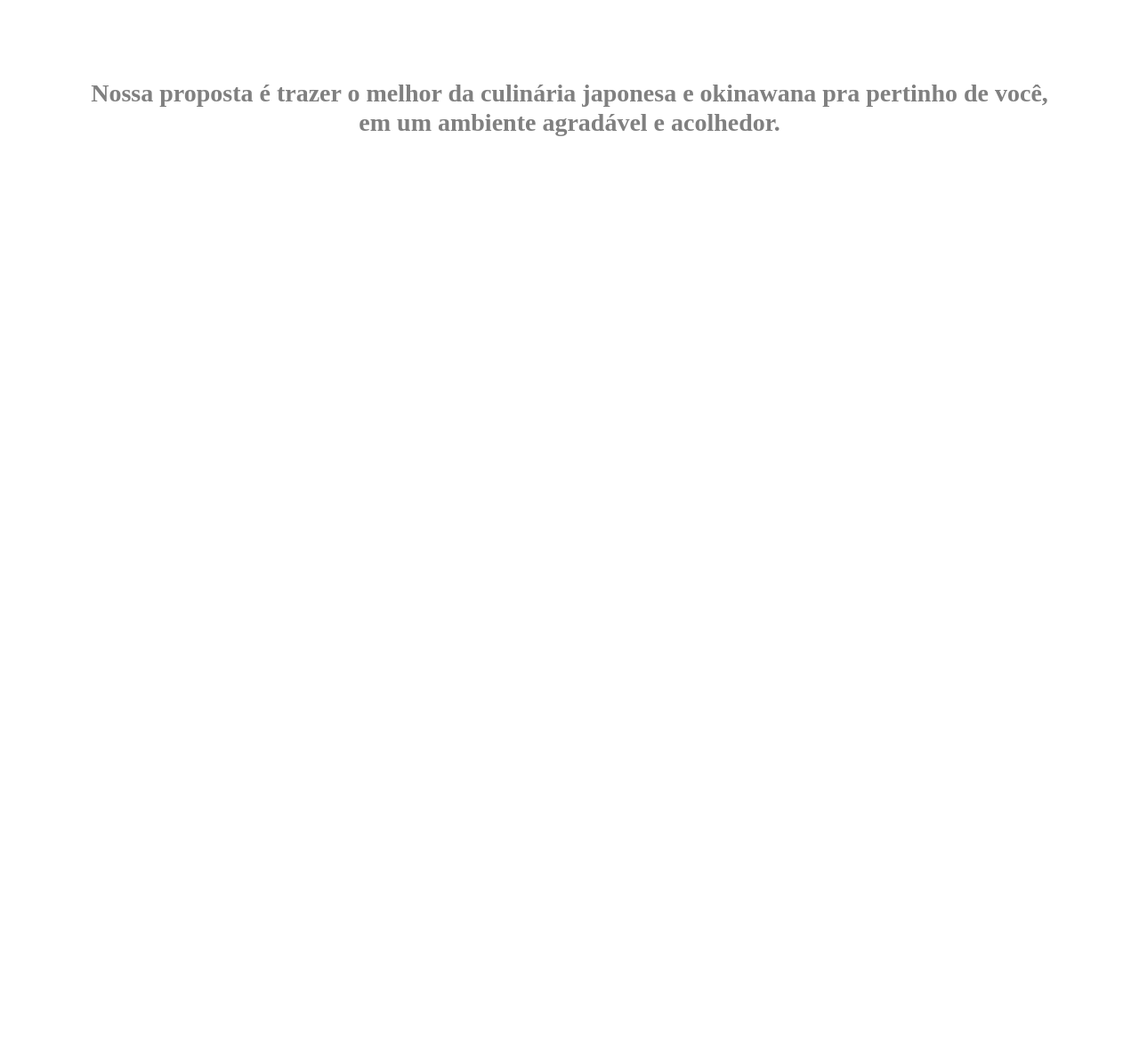
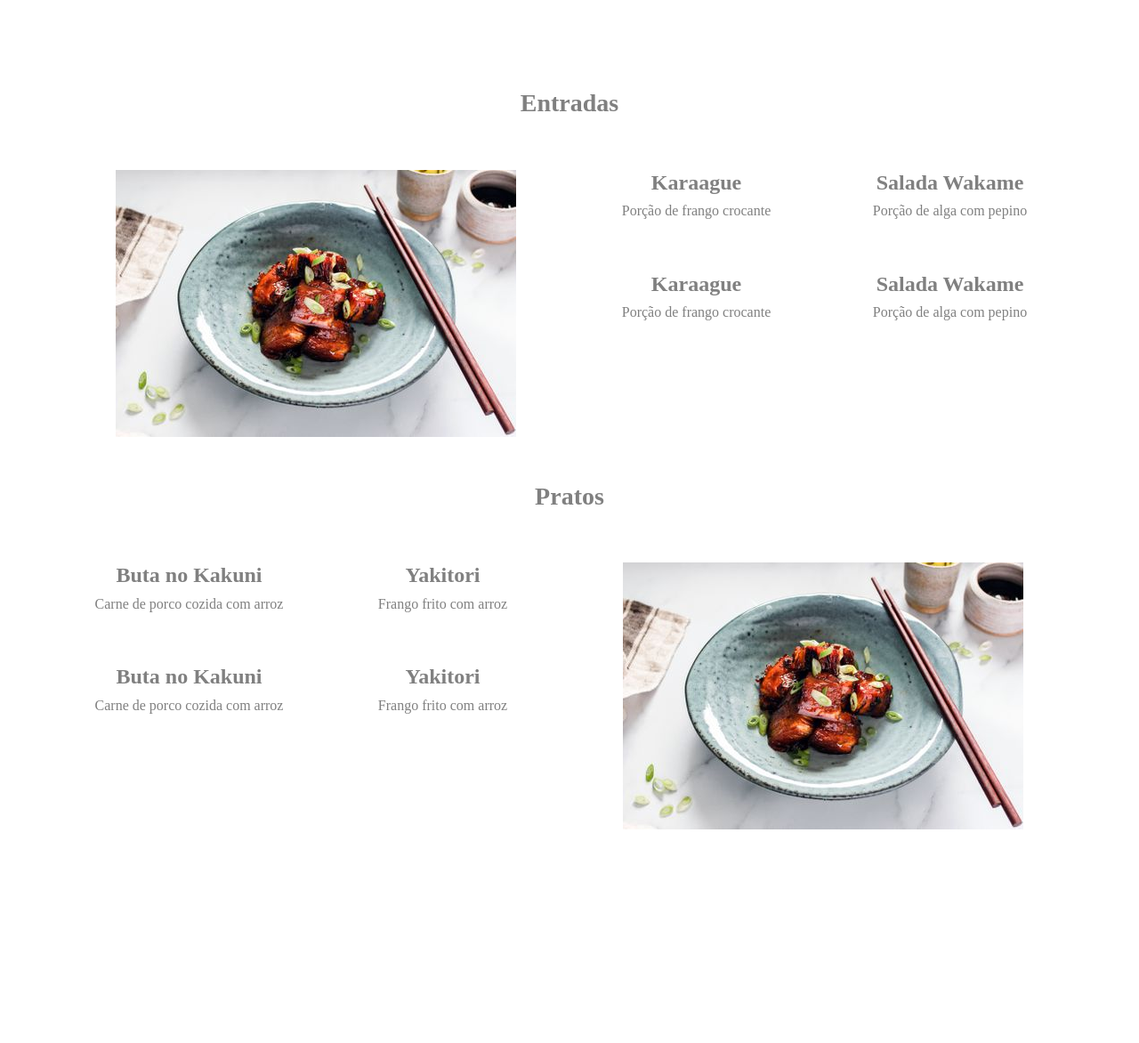
Before and after one commit to jpaulo/jpaulo.github.io, a PHP site: page /index.html in a window 1280 px wide. Shown: the part 2539-3711 px from the top of the page at 89% size. Before the commit the page ends 2692 px from the top, so only its background shows below. Run offline with PHP 8.4, Linux system fonts and the light colour scheme.

Commit message:
more sections

```diff
--- a/assets/css/index.css
+++ b/assets/css/index.css
@@ -2,3 +2,16 @@
   background-image: linear-gradient(rgba(0, 0, 0, 0.5), rgba(0, 0, 0, 0.5)), url('/assets/images/hero_index_2.jpg');
   /*<span>Photo by <a href="https://unsplash.com/@thecreativv?utm_source=unsplash&amp;utm_medium=referral&amp;utm_content=creditCopyText">The Creativv</a> on <a href="https://unsplash.com/s/photos/japanese-food?utm_source=unsplash&amp;utm_medium=referral&amp;utm_content=creditCopyText">Unsplash</a></span>*/
 }
+
+.hero-food-menu {
+  justify-content: center;
+  align-items: center;
+  text-align: center;
+  display: flex;
+  background: no-repeat center center fixed;
+  -webkit-background-size: cover;
+  -moz-background-size: cover;
+  -o-background-size: cover;
+  background-size: cover;
+  background-image: linear-gradient(rgba(0, 0, 0, 0.5), rgba(0, 0, 0, 0.5)), url('/assets/images/hero_index_2.jpg');
+}
--- a/index.html
+++ b/index.html
@@ -40,11 +40,21 @@
         <img src="assets/images/white_logo.png" style="height: auto; width: 300px;">
       </div>
     </section>
-    <section style="margin-top: 150px; margin-bottom: 150px;">
+    <section style="margin-top: 250px; margin-bottom: 250px;">
       <div class="container">
         <div class="row">
           <div class="col">
-            <h3 style="text-align: center; color: grey; font-weight: bolder;">O melhor sabor de Okinawa e do Japão agora na Vila Carrão.</h3>
+            <h3 style="text-align: center; color: grey; font-weight: bolder;">O melhor sabor de Okinawa e do Japão</h3>
+            <h3 style="text-align: center; color: grey; font-weight: bolder;"> agora na Vila Carrão</h3>
+          </div>
+        </div>
+      </div>
+    </section>
+    <section style="margin-bottom: 250px;">
+      <div class="container">
+        <div class="row">
+          <div class="col-12 text-center">
+            <img src="/assets/images/okinawa_cusine_3.png" class="img-responsive" style="height: auto; width: 100%; max-width: 300px;">
           </div>
         </div>
       </div>
@@ -53,25 +63,136 @@
       <div class="container">
         <div class="row">
           <div class="col-12 text-center">
-            <img src="/assets/images/okinawa_cusine_3.png" class="img-responsive" style="height: auto; width: 100%;">
+            <h3 style="text-align: center; color: grey; font-weight: bolder;">Nossa proposta é trazer o melhor da</h3>
+            <h3 style="text-align: center; color: grey; font-weight: bolder;">culinária japonesa e okinawana pra pertinho de você</h3>
+            <h3 style="text-align: center; color: grey; font-weight: bolder;">em um ambiente agradável e acolhedor.</h3>
+          </div>
+        </div>
+        <div class="row">
+          <div class="col-12 col-sm-6 text-center">
+            <button class="custom-button">Conheça</button>
+          </div>
+          <div class="col-12 col-sm-6 text-center">
+            <button class="custom-button">Delivery</button>
           </div>
         </div>
       </div>
     </section>
-    <section style="margin-bottom: 150px;">
-      <div class="container">
-        <div class="row">
+    <section style="margin-bottom: 250px;">
+      <div class="hero-food-menu text-center" style="width: 100vw; height: auto; min-height: 300px;">
+        <h2 class="" style="color: white; justify-content: center; text-align: center; font-weight: bolder;">Cardápio</h2>
+      </div>
+      <div class="container" style="margin-top: 100px; margin-bottom: 100px;">
+        <div class="row text-center" style="margin-bottom: 50px;">
           <div class="col-12 text-center">
-            <h3 style="text-align: center; color: grey; font-weight: bolder;">Nossa proposta é trazer o melhor da culinária japonesa e okinawana pra pertinho de você, em um ambiente agradável e acolhedor.</h3>
+            <h3 style="text-align: center; color: grey; font-weight: bolder;">Entradas</h3>
+          </div>
+        </div>
+        <div class="row text-center" style="margin-bottom: 50px;">
+          <div class="col-lg-6 d-none d-lg-block text-center">
+            <img src="/assets/images/kakuni.jpg" class="img-responsive" style="height: 300px; width: auto; max-height: 300px;">
+          </div>
+          <div class="col-12 col-sm-12 col-md-12 col-lg-6 text-center">
+            <div class="row" style="margin-bottom: 50px;">
+              <div class="col-6">
+                <h4 style="text-align: center; color: grey; font-weight: bolder;">Karaague</h4>
+                <h6 style="text-align: center; color: grey;">Porção de frango crocante</h6>
+              </div>
+              <div class="col-6">
+                <h4 style="text-align: center; color: grey; font-weight: bolder;">Salada Wakame</h4>
+                <h6 style="text-align: center; color: grey;">Porção de alga com pepino</h6>
+              </div>
+            </div>
+            <div class="row" style="margin-bottom: 50px;">
+              <div class="col-6">
+                <h4 style="text-align: center; color: grey; font-weight: bolder;">Karaague</h4>
+                <h6 style="text-align: center; color: grey;">Porção de frango crocante</h6>
+              </div>
+              <div class="col-6">
+                <h4 style="text-align: center; color: grey; font-weight: bolder;">Salada Wakame</h4>
+                <h6 style="text-align: center; color: grey;">Porção de alga com pepino</h6>
+              </div>
+            </div>
+          </div>
+        </div>
+        <div class="row text-center" style="margin-bottom: 50px;">
+          <div class="col-12 text-center">
+            <h3 style="text-align: center; color: grey; font-weight: bolder;">Pratos</h3>
+          </div>
+        </div>
+        <div class="row text-center" style="margin-bottom: 50px;">
+          <div class="col-12 col-sm-12 col-md-12 col-lg-6 text-center">
+            <div class="row" style="margin-bottom: 50px;">
+              <div class="col-6">
+                <h4 style="text-align: center; color: grey; font-weight: bolder;">Buta no Kakuni</h4>
+                <h6 style="text-align: center; color: grey;">Carne de porco cozida com arroz</h6>
+              </div>
+              <div class="col-6">
+                <h4 style="text-align: center; color: grey; font-weight: bolder;">Yakitori</h4>
+                <h6 style="text-align: center; color: grey;">Frango frito com arroz</h6>
+              </div>
+            </div>
+            <div class="row" style="margin-bottom: 50px;">
+              <div class="col-6">
+                <h4 style="text-align: center; color: grey; font-weight: bolder;">Buta no Kakuni</h4>
+                <h6 style="text-align: center; color: grey;">Carne de porco cozida com arroz</h6>
+              </div>
+              <div class="col-6">
+                <h4 style="text-align: center; color: grey; font-weight: bolder;">Yakitori</h4>
+                <h6 style="text-align: center; color: grey;">Frango frito com arroz</h6>
+              </div>
+            </div>
+          </div>
+          <div class="col-lg-6 d-none d-lg-block text-center">
+            <img src="/assets/images/kakuni.jpg" class="img-responsive" style="height: 300px; width: auto; max-height: 300px;">
           </div>
         </div>
       </div>
     </section>
-    <section style="margin-bottom: 150px;">
+    <section style="padding: 50px 50px 50px 50px; background-color: #3c342f;">
+      <h3 style="text-align: center; color: white; font-weight: bolder;">Como chegar</h3>
       <div class="container">
-        <div class="row">
-          <div class="col-12 text-center">
-            <h3 style="text-align: center; color: grey; font-weight: bolder;">Nossa proposta é trazer o melhor da culinária japonesa e okinawana pra pertinho de você, em um ambiente agradável e acolhedor.</h3>
+        <div class="row text-center">
+          <div class="col-12 col-sm-12 col-md-6">
+            <div class="row text-center">
+              <h4 class="text-center" style="text-align: center; color: white;">Localização</h4>
+            </div>
+            <div class="row text-center">
+              <p class="d-none d-sm-block">&nbsp;&nbsp;&nbsp;&nbsp;&nbsp;&nbsp;</p>
+              <p style="text-align: center; color: white;">Rua Iacri, 98, Vila Carrão</p>
+            </div>
+            <div class="row text-center">
+              <h4 style="text-align: center; color: white;">Peça em Casa</h4>
+            </div>
+            <div class="row text-center">
+              <p class="d-none d-sm-block">&nbsp;&nbsp;&nbsp;&nbsp;&nbsp;&nbsp;</p>
+              <p style="text-align: center; color: white;">Nosso whatsapp: +55 (11) 99988-7766</p>
+            </div>
+            <div class="row text-center">
+              <h4 style="text-align: center; color: white;">Horário de Funcionamento</h4>
+            </div>
+            <div class="row text-center">
+              <p class="d-none d-sm-block">&nbsp;&nbsp;&nbsp;&nbsp;&nbsp;&nbsp;</p>
+              <p style="text-align: center; color: white;">Terça a Sexta: 16h às 22h</p>
+            </div>
+            <div class="row text-center">
+              <p class="d-none d-sm-block">&nbsp;&nbsp;&nbsp;&nbsp;&nbsp;&nbsp;</p>
+              <p style="text-align: center; color: white;">Sábados: 16h às 00h</p>
+            </div>
+            <div class="row text-center">
+              <p class="d-none d-sm-block">&nbsp;&nbsp;&nbsp;&nbsp;&nbsp;&nbsp;</p>
+              <p style="text-align: center; color: white;">Domingos: 16h às 20h</p>
+            </div>
+            <div class="row text-center">
+              <h4 style="text-align: center; color: white;">Contato</h4>
+            </div>
+            <div class="row text-center">
+              <p class="d-none d-sm-block">&nbsp;&nbsp;&nbsp;&nbsp;&nbsp;&nbsp;</p>
+              <p style="text-align: center; color: white;">Nosso email: shimaizakaya@gmail.com</p>
+            </div>
+          </div>
+          <div class="col-12 col-sm-12 col-md-6">
+            <iframe src="https://www.google.com/maps/embed?pb=!1m18!1m12!1m3!1d3657.446622953234!2d-46.53248978531063!3d-23.55239776714578!2m3!1f0!2f0!3f0!3m2!1i1024!2i768!4f13.1!3m3!1m2!1s0x94ce5de22c5bd5c9%3A0x579cf44ee57195e3!2sR.%20Iacri%2C%2063%20-%20Vila%20Carrao%2C%20S%C3%A3o%20Paulo%20-%20SP%2C%2003430-020!5e0!3m2!1spt-BR!2sbr!4v1608751906599!5m2!1spt-BR!2sbr" width="100%" height="100%" frameborder="0" style="border:0;" allowfullscreen="" aria-hidden="false" tabindex="0"></iframe>
           </div>
         </div>
       </div>
```
Also changed, not shown: assets/images/kakuni.jpg (added).
